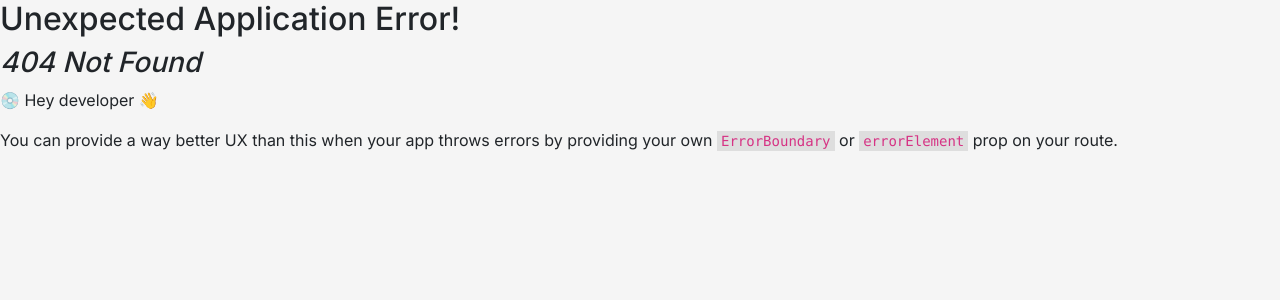
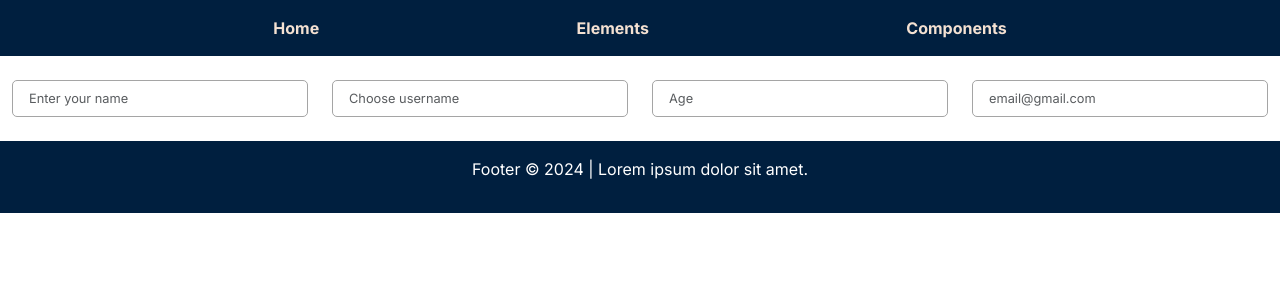
Before and after one commit to MonirSaikat/react-starter-kit, a React (Vite) app: page /elements in a window 1280 px wide. Before the commit this address had no page. Shown: the top 300 px of the page. Built offline with nearby package versions, Linux system fonts and the light colour scheme.

Commit message:
basic input added

```diff
--- a/src/Root.tsx
+++ b/src/Root.tsx
@@ -10,6 +10,10 @@ function Root() {
     {
       text: 'Home',
       path: '/',
+    },
+    {
+      text: 'Elements',
+      path: '/elements',
     },
     {
       text: 'Components',
--- /dev/null
+++ b/src/elements/Input/Input.styled.tsx
@@ -0,0 +1,16 @@
+import styled from "@emotion/styled";
+import { FormControl } from 'react-bootstrap';
+
+export const StyledInput = styled(FormControl)`
+  border-radius: 0px;
+  box-shadow: 0 0 0;
+  border-radius: 5px;
+  border: 1px solid #a5a5a5;
+  padding: 0.5rem 1rem;
+  font-size: 0.8rem;
+
+  &:focus {
+    border: 1px solid ${props => props.theme.color.primary};
+    box-shadow: 0 0 0;
+  }
+`;
--- /dev/null
+++ b/src/elements/Input/index.tsx
@@ -0,0 +1,7 @@
+import { StyledInput } from "./Input.styled";
+
+export const Input = ({ ...rest }) => {
+  return (
+    <StyledInput {...rest} />
+  );
+}
--- /dev/null
+++ b/src/pages/Elements.tsx
@@ -0,0 +1,23 @@
+import { Input } from "@elements/Input";
+import { Col, Container, Row } from "react-bootstrap";
+
+export const Elements = () => {
+  return (
+    <Container fluid className="my-4">
+      <Row class="d-flex gap-2">
+        <Col md={3}>
+          <Input placeholder="Enter your name" />
+        </Col>
+        <Col md={3}>
+          <Input type="password" placeholder="Choose username" />
+        </Col>
+        <Col md={3}>
+          <Input type="number" placeholder="Age" />
+        </Col>
+        <Col md={3}>
+          <Input type="email" placeholder="email@gmail.com" />
+        </Col>
+      </Row>
+    </Container>
+  );
+}
--- a/src/routes.tsx
+++ b/src/routes.tsx
@@ -1,5 +1,6 @@
 import { App } from "@pages/App";
 import { Components } from "@pages/Components";
+import { Elements } from "@pages/Elements";
 import { Home } from "@pages/Home";
 import { Site } from "@pages/Site";
 import { createBrowserRouter } from "react-router-dom";
@@ -23,6 +24,10 @@ export const router = createBrowserRouter([
         element: <Components />,
       },
       {
+        path: "elements",
+        element: <Elements />,
+      },
+      {
         path: "app",
         element: <App />,
       },
--- a/src/styles/GlobalStyles.tsx
+++ b/src/styles/GlobalStyles.tsx
@@ -12,7 +12,6 @@ const styles = css`
 
   body {
     font-family: "Inter", sans-serif;
-    background-color: #f5f5f5;
   }
 `;
 
```
